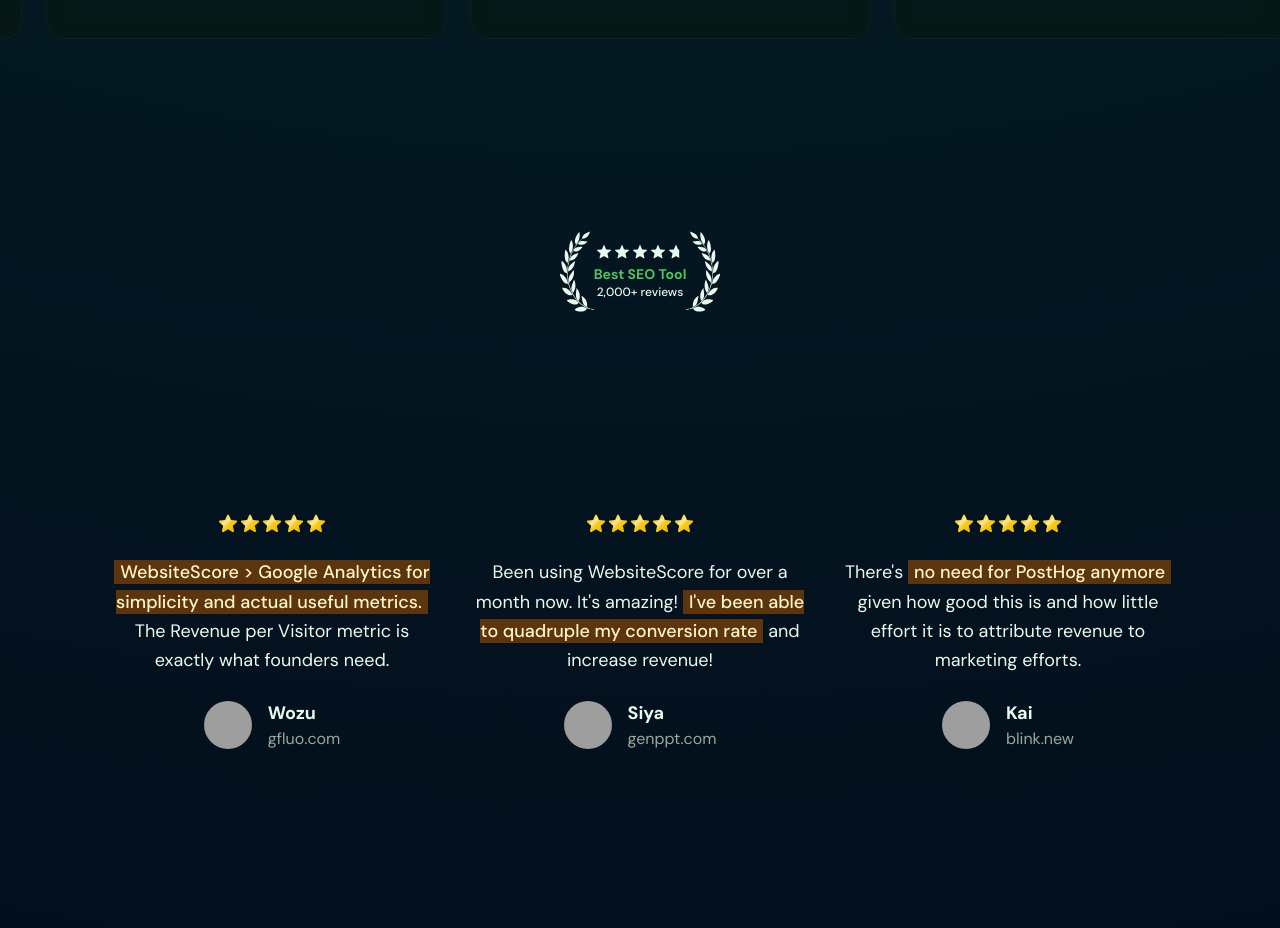
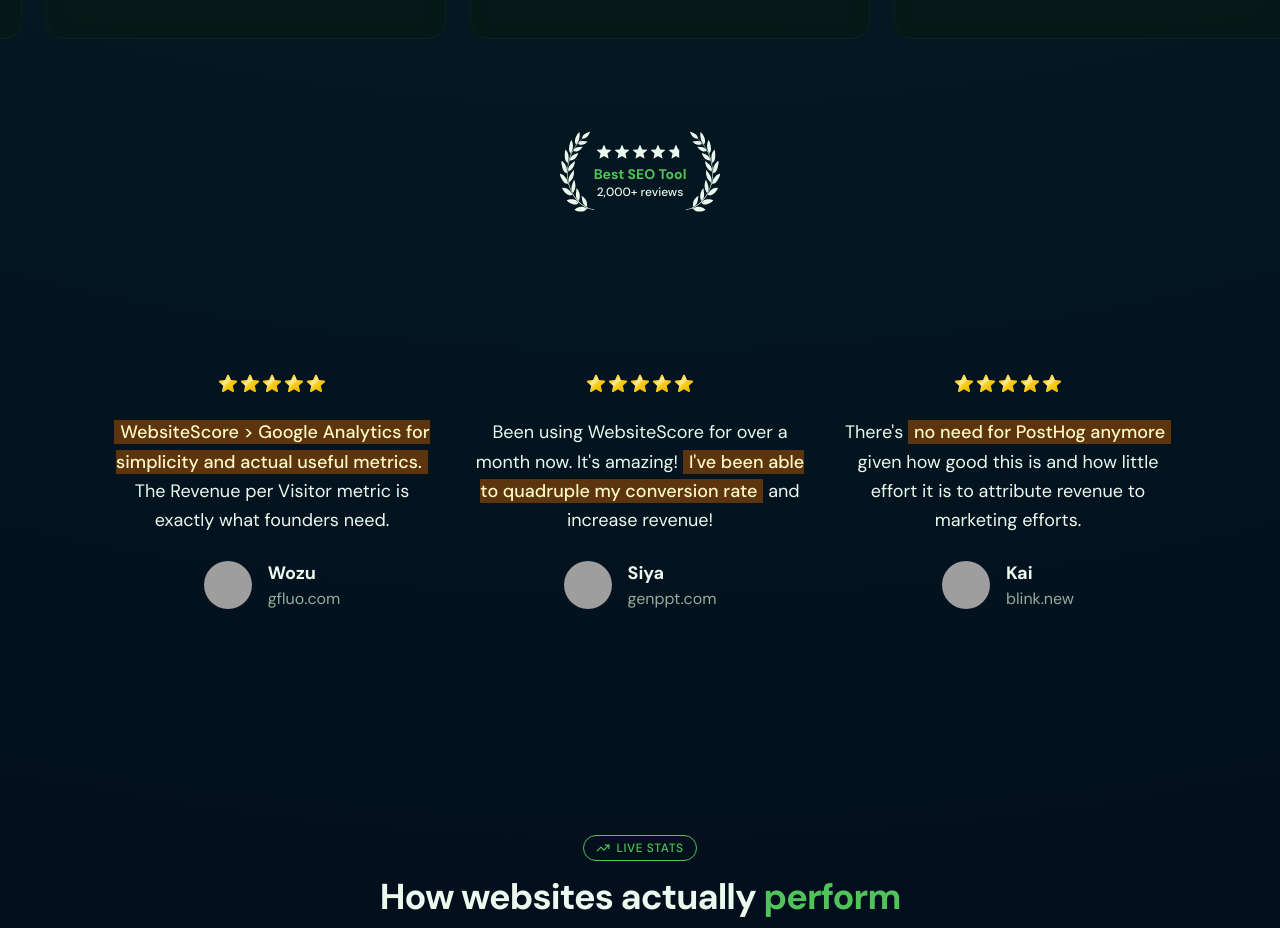
Before and after one commit to omk-66/seo-analyzer, a Next.js app: page / in a window 1280 px wide. Shown: the part 2260-3188 px from the top of the page. Built offline with nearby package versions, Linux system fonts and the light colour scheme; grey boxes are pictures that could not be loaded.

Commit message:
update spacing

```diff
--- a/app/page.tsx
+++ b/app/page.tsx
@@ -1050,7 +1050,7 @@
 
         {/* Rating Badge Section */}
         <motion.div
-          className="flex justify-center mb-10"
+          className="flex justify-center -mt-25"
           initial={{ opacity: 0, y: 20 }}
           animate={{ opacity: 1, y: 0 }}
           transition={{ duration: 0.6, delay: 0.7 }}
```
